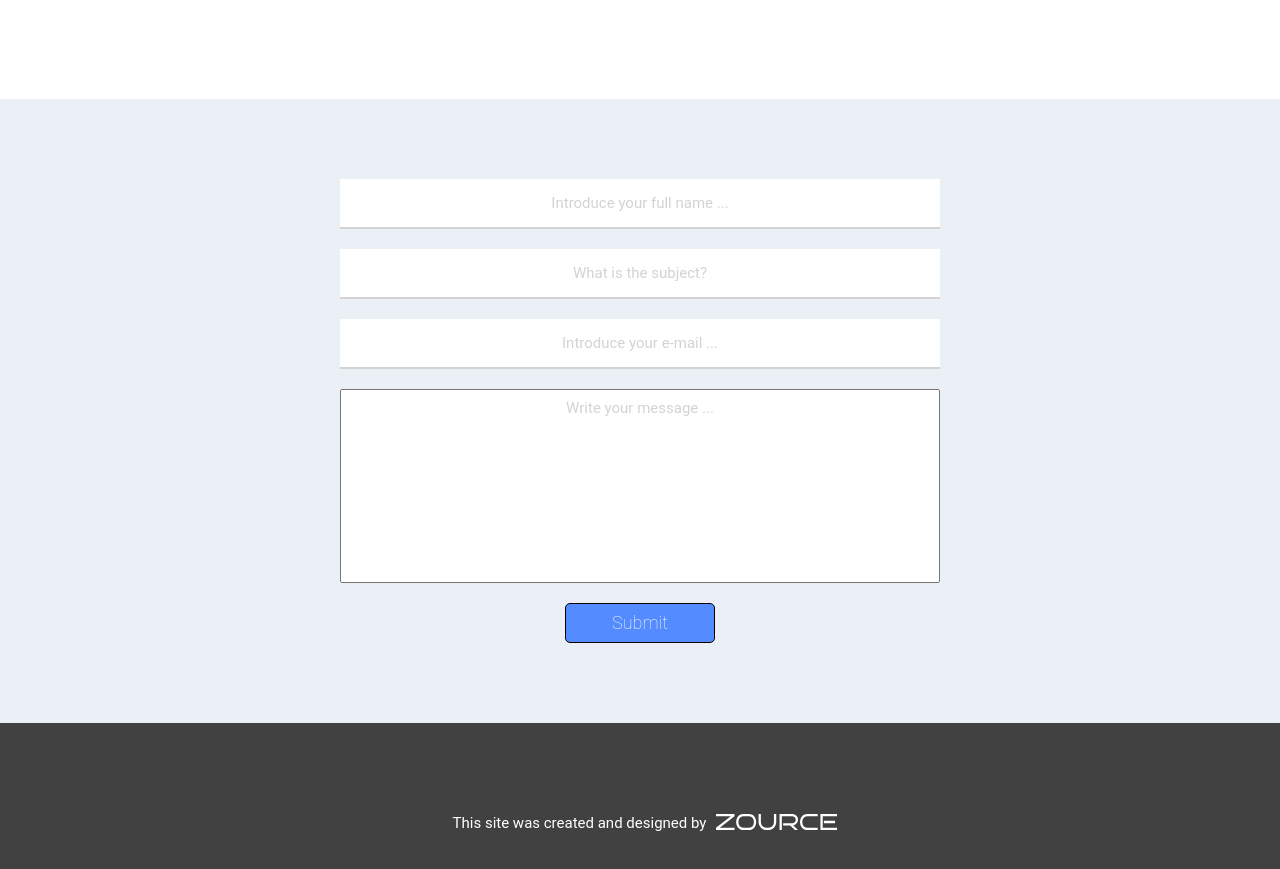
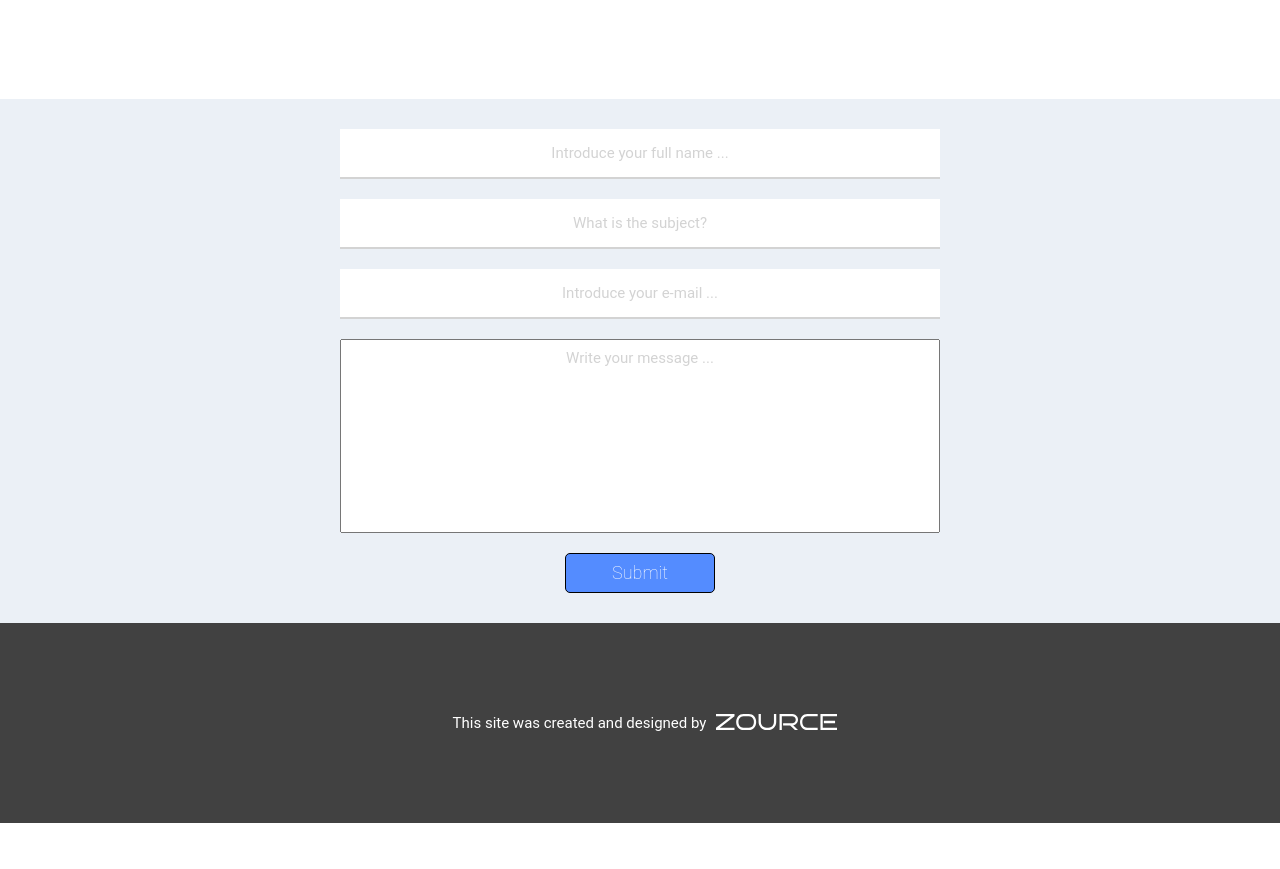
Before and after one commit to Alejo9601/gubernamental-website, a React (Create React App) app: page / in a window 1280 px wide. Shown: the part 2329-3198 px from the top of the page. After the commit the page ends 3152 px from the top, so only its background shows below. Built offline with nearby package versions, Linux system fonts and the light colour scheme.

Commit message:
Deleted form container classname

```diff
--- a/src/styles/contact.css
+++ b/src/styles/contact.css
@@ -6,12 +6,6 @@
 }
 
 /* Contact Form*/
-
-.form-container {
-   width: 90%;
-   padding: 50px 0px 50px 0px;
-}
-
 form {
    display: flex;
    flex-direction: column;
```
